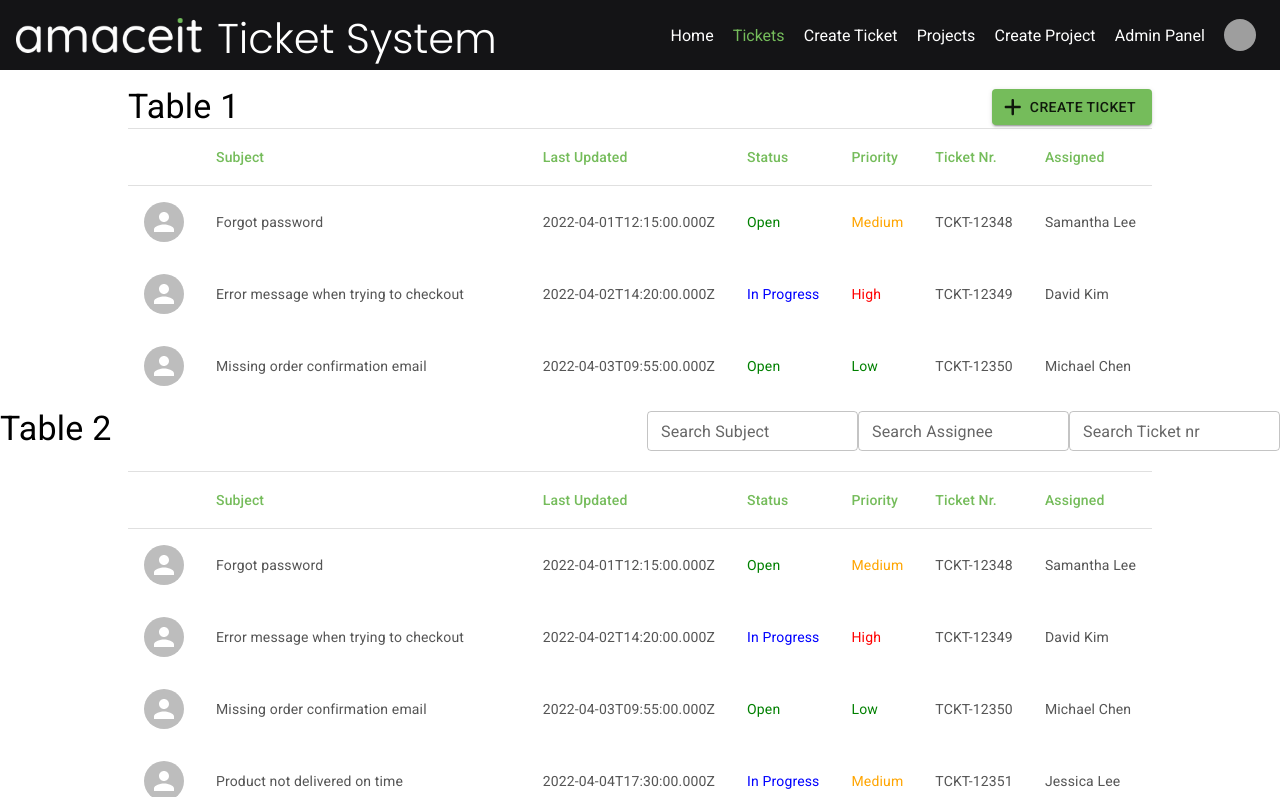
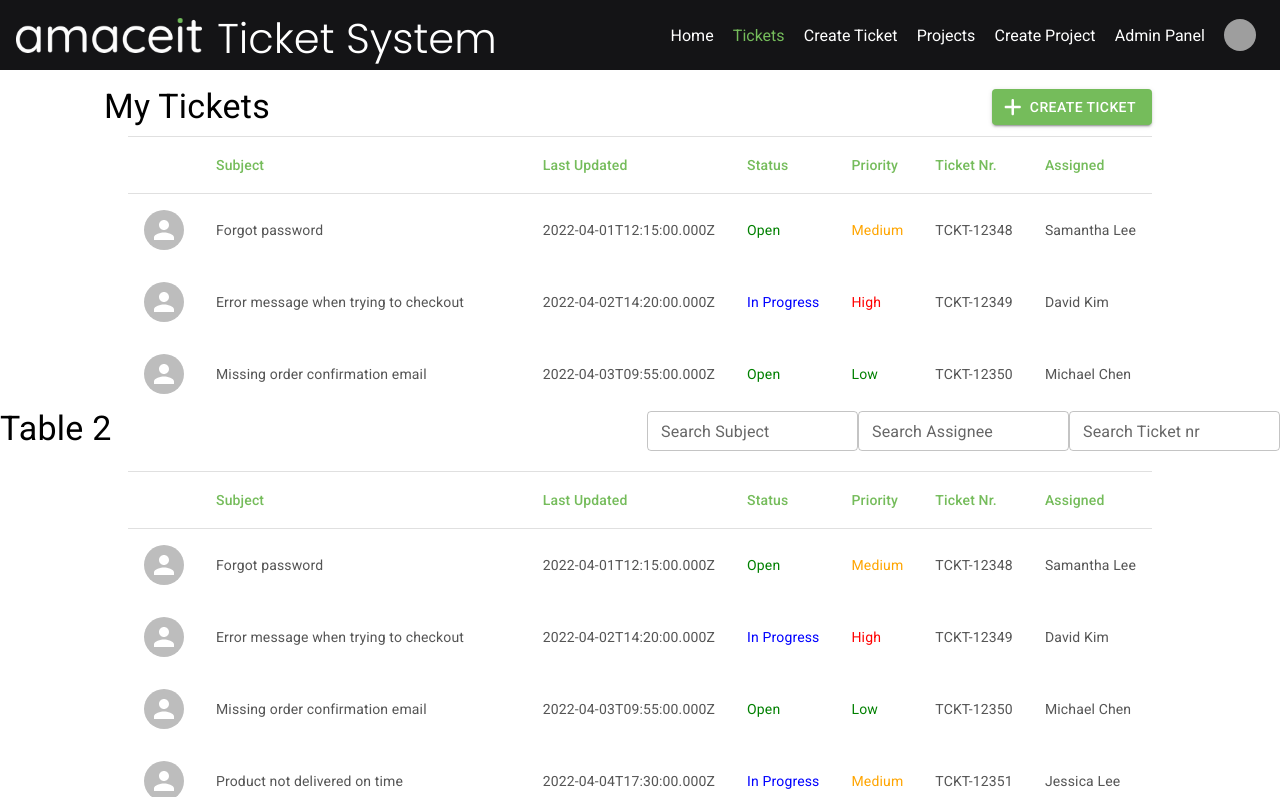
Before and after one commit to CasperKristiansson/Thesis----Cloud-Computing-Pricing-and-Deployment-Efforts, a React (Create React App) app: page /tickets in a window 1280 px wide. Built offline with nearby package versions, Linux system fonts and the light colour scheme; grey boxes are pictures that could not be loaded.

Commit message:
fixed scrolllbar

```diff
--- a/src/App.css
+++ b/src/App.css
@@ -2,3 +2,13 @@ body {
     margin: 0;
     font-family: 'Roboto', sans-serif;
 }
+
+::-webkit-scrollbar {
+    -webkit-appearance: none;
+    width: 3px;
+}
+::-webkit-scrollbar-thumb {
+    border-radius: 4px;
+    background-color: rgba(0, 0, 0, .3);
+    -webkit-box-shadow: 0 0 1px rgba(255, 255, 255, .5);
+}
--- a/src/Components/CustomTable.tsx
+++ b/src/Components/CustomTable.tsx
@@ -14,7 +14,7 @@ const useStyles = createUseStyles((theme: Theme) => ({
     borderCollapse: 'collapse',
     width: '80%',
     margin: '0 auto',
-    overflow: "auto",
+    overflow: "scroll",
     height: "100%",
   },
   tableHeader: {
--- a/src/Pages/Tickets/Tickets.tsx
+++ b/src/Pages/Tickets/Tickets.tsx
@@ -119,13 +119,14 @@ export const Tickets: React.FC<{}> = () => {
           width={"80%"}
           sx={{ margin: "0 auto" }}
         >
-          <Typography variant="h4" component="h1">
-            Table 1
+          <Typography variant="h4" component="h1" mb={1} sx={{ marginLeft: -3 }}>
+            My Tickets
           </Typography>
           <Button
             variant="contained"
             color="primary"
             startIcon={<FontAwesomeIcon icon={faPlus} />}
+						sx={{ color: "white", marginBottom: 1 }}
           >
             Create Ticket
           </Button>
```
